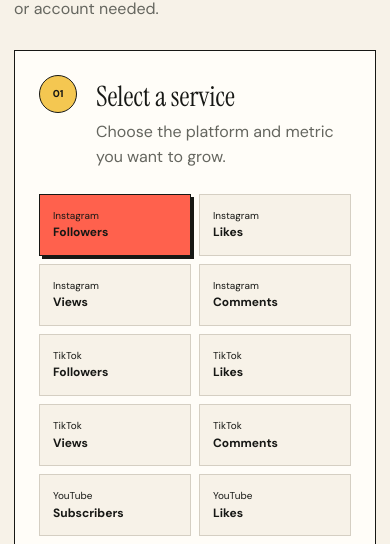
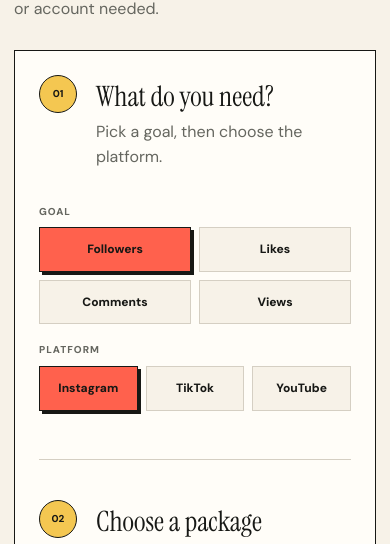
Before and after one commit to masve123/social-current, a Next.js app: page /order in a window 390 px wide. Shown: the part 300-844 px from the top of the page. Built offline with nearby package versions, Linux system fonts and the light colour scheme; no server answers.

Commit message:
Reduce service selection steps on mobile checkout

```diff
--- a/app/globals.css
+++ b/app/globals.css
@@ -249,7 +249,7 @@
 .resource-list svg { transition: transform .2s; }.resource-list a:hover svg { transform: translateX(4px); }
 
 .checkout { display: grid; grid-template-columns: 1fr 380px; gap: 50px; align-items: start; margin-top: 70px; text-align: left; }.checkout__main { padding: 38px; background: var(--white); border: 1px solid var(--ink); }.form-section { display: grid; grid-template-columns: 42px 1fr; gap: 15px; align-items: start; }.form-section--spaced { margin-top: 48px; padding-top: 40px; border-top: 1px solid var(--line); }.step-number { width: 38px; height: 38px; display: grid; place-items: center; border: 1px solid var(--ink); border-radius: 50%; background: var(--gold); font-size: 10px; font-weight: 800; }.form-section h2 { margin: 0; font-family: var(--font-serif); font-size: 28px; font-weight: 400; }.form-section p { margin: 2px 0 0; color: var(--muted); font-size: 12px; }
-.service-options { display: grid; grid-template-columns: repeat(3, 1fr); gap: 8px; margin-top: 24px; }.service-options button { padding: 13px; border: 1px solid var(--line); background: var(--paper); display: flex; flex-direction: column; align-items: start; cursor: pointer; }.service-options button.active { border-color: var(--ink); background: var(--coral); box-shadow: 3px 3px 0 var(--ink); }.service-options span { font-size: 10px; }.service-options strong { font-size: 12px; text-transform: capitalize; }.field-grid { display: grid; grid-template-columns: 1fr 1fr; gap: 14px; margin-top: 25px; }.field-grid label { margin-bottom: 0; }
+.service-options { display: grid; gap: 8px; margin-top: 24px; }.service-options__label { margin-top: 10px; color: var(--muted); font-size: 10px; font-weight: 800; letter-spacing: .1em; text-transform: uppercase; }.service-options__grid { display: grid; gap: 8px; }.service-options__grid--goals { grid-template-columns: repeat(4, minmax(0, 1fr)); }.service-options__grid--platforms { grid-template-columns: repeat(3, minmax(0, 1fr)); }.service-options button { padding: 12px 8px; border: 1px solid var(--line); background: var(--paper); font-size: 12px; font-weight: 750; text-align: center; cursor: pointer; }.service-options button.active { border-color: var(--ink); background: var(--coral); box-shadow: 3px 3px 0 var(--ink); }.service-options button:disabled { opacity: .45; cursor: not-allowed; }.field-grid { display: grid; grid-template-columns: 1fr 1fr; gap: 14px; margin-top: 25px; }.field-grid label { margin-bottom: 0; }
 .quantity-presets { display: grid; grid-template-columns: repeat(4, minmax(0, 1fr)); gap: 8px; margin: 24px 0 20px; }.quantity-presets button { display: flex; flex-direction: column; align-items: flex-start; padding: 10px 12px; border: 1px solid var(--line); background: var(--paper); text-align: left; cursor: pointer; }.quantity-presets button[aria-pressed="true"] { border-color: var(--ink); background: var(--gold); box-shadow: 3px 3px 0 var(--ink); }.quantity-presets strong { font-size: 15px; }.quantity-presets small { color: var(--muted); font-size: 10px; }.target-field { min-width: 0; }.profile-check { display: flex; flex-wrap: wrap; align-items: center; justify-content: space-between; gap: 4px 10px; margin-top: 7px; font-size: 11px; line-height: 1.4; }.profile-check--verified { color: #236b4c; }.profile-check--not_found, .profile-check--private, .profile-check--invalid { color: #b2392c; }.profile-check--unavailable, .profile-check--checking { color: var(--muted); }.profile-check a { display: inline-flex; align-items: center; gap: 4px; text-decoration: underline; text-underline-offset: 2px; }.profile-check a svg { width: 11px; height: 11px; }
 .package-options { display: grid; grid-template-columns: repeat(2, 1fr); gap: 10px; margin-top: 24px; }.package-options > button { display: flex; min-height: 145px; flex-direction: column; gap: 12px; padding: 17px; border: 1px solid var(--line); background: var(--paper); color: var(--ink); text-align: left; cursor: pointer; transition: transform .18s, box-shadow .18s, border-color .18s; }.package-options > button:hover { transform: translateY(-2px); border-color: var(--ink); }.package-options > button.active { border-color: var(--ink); background: var(--mint); box-shadow: 4px 4px 0 var(--ink); }.package-options__heading { display: flex; justify-content: space-between; gap: 12px; }.package-options__heading strong { font-family: var(--font-serif); font-size: 21px; font-weight: 500; }.package-options__heading small { font-size: 9px; font-weight: 800; }.package-options > button > span:nth-child(2) { color: var(--muted); font-size: 11px; line-height: 1.5; }.package-options__facts { display: flex; flex-wrap: wrap; gap: 5px; margin-top: auto; }.package-options__facts small { padding: 4px 6px; border: 1px solid currentColor; font-size: 8px; font-weight: 800; text-transform: uppercase; letter-spacing: .04em; }.comments-field { display: flex; flex-direction: column; gap: 9px; margin-top: 24px; font-size: 12px; font-weight: 750; }.comments-field > span { display: flex; justify-content: space-between; }.comments-field textarea { resize: vertical; }
 .order-summary { position: sticky; top: 105px; padding: 30px; border: 1px solid var(--ink); background: var(--ink); color: var(--paper); }.order-summary h2 { margin: 6px 0 28px; font-family: var(--font-serif); font-size: 34px; font-weight: 400; }.summary-row { display: flex; justify-content: space-between; padding: 13px 0; border-bottom: 1px solid #41423d; font-size: 12px; }.summary-total { display: flex; justify-content: space-between; align-items: end; margin: 25px 0; }.summary-total span { font-size: 12px; }.summary-total strong { font-size: 36px; letter-spacing: -.06em; }.secure-note { display: flex; align-items: center; justify-content: center; gap: 7px; color: #aaa99f; font-size: 10px; }.checkout-note { color: #81817a; font-size: 10px; line-height: 1.5; }.form-message { margin-top: 16px; padding: 12px; border: 1px solid currentColor; font-size: 11px; }.form-message--success { color: var(--mint); }.form-message--error { color: #ff9a8e; }.spin { animation: spin .8s linear infinite; }
@@ -293,7 +293,7 @@
   .section { padding-block: 65px; }.section-heading h2, .benefit-copy h2, .faq-section h2, .seo-content h2, .cta h2 { font-size: 43px; }.services-grid, .article-grid { grid-template-columns: 1fr; }.service-card:last-child, .article-card:last-child { grid-column: auto; }.service-card { min-height: 450px; }.steps article, .steps article + article { grid-template-columns: 42px 65px 1fr; gap: 12px; }.step-icon { width: 62px; height: 62px; }.steps p { margin-top: -24px; }
   .benefit-art { min-height: 440px; }.stamp { width: 100px; height: 100px; left: 22px; font-size: 11px; }.comment-card--one { width: 255px; right: 18px; }.comment-card--two { left: 22px; bottom: 38px; }
   .quote-band__inner { grid-template-columns: 1fr; }.quote-mark { font-size: 65px; }.quote-band__inner > div { grid-column: auto; }.faq-section { gap: 35px; }.cta__inner, .mini-cta .shell { grid-template-columns: 1fr; display: grid; }.cta__inner > div:last-child { text-align: left; }.cta__inner > div:last-child p { justify-content: flex-start; }.mini-cta .button { width: 100%; }
-  .footer__grid { grid-template-columns: 1fr 1fr; gap: 38px; }.footer__bottom { flex-direction: column; }.page-hero { padding-block: 75px; }.page-hero--center { min-height: 570px; }.contact-form, .checkout__main { padding: 24px; }.field-grid { grid-template-columns: 1fr; }.service-options, .quantity-presets { grid-template-columns: 1fr 1fr; }.checkout { margin-top: 48px; }.picker { padding: 20px; box-shadow: 6px 7px 0 var(--ink); }.picker__trust { grid-template-columns: 1fr; }.trust-strip .shell { padding-block: 18px; flex-direction: column; align-items: start; gap: 10px; }
+  .footer__grid { grid-template-columns: 1fr 1fr; gap: 38px; }.footer__bottom { flex-direction: column; }.page-hero { padding-block: 75px; }.page-hero--center { min-height: 570px; }.contact-form, .checkout__main { padding: 24px; }.field-grid { grid-template-columns: 1fr; }.service-options__grid--goals, .quantity-presets { grid-template-columns: 1fr 1fr; }.checkout { margin-top: 48px; }.picker { padding: 20px; box-shadow: 6px 7px 0 var(--ink); }.picker__trust { grid-template-columns: 1fr; }.trust-strip .shell { padding-block: 18px; flex-direction: column; align-items: start; gap: 10px; }
   .input-button { grid-template-columns: 1fr; gap: 8px; }.input-button input { border-right: 1px solid var(--line); }.track-card { padding: 23px; }.track-result, .package-options { grid-template-columns: 1fr; }.track-result div { border-right: 0; border-bottom: 1px solid var(--line); }.article-hero { padding-top: 65px; }.back-link { margin-bottom: 45px; }
   .platform-hero { padding-bottom: 75px; }.platform-hero h1 { font-size: 52px; }.platform-hero p { font-size: 16px; }.service-group__heading { align-items: start; flex-direction: column; }.service-group__heading h2 { font-size: 40px; }.services-grid--2, .services-grid--1, .services-grid--4 { grid-template-columns: 1fr; max-width: none; }.resource-list > a { grid-template-columns: 1fr 22px; gap: 8px; }.resource-list span { grid-column: 1 / -1; }.resource-list strong { font-size: 20px; }.featured-article > div:last-child { padding: 28px; }.featured-article__art { min-height: 240px; }.featured-article__art span { width: 140px; height: 140px; font-size: 60px; }
   .checkout-page { padding-block: 30px 70px; }.page-hero.checkout-page h1 { font-size: 44px; }.checkout-page .checkout { margin-top: 28px; }
--- a/components/order-form.tsx
+++ b/components/order-form.tsx
@@ -38,6 +38,7 @@
   const pricedQuantity = offer.customComments ? Math.max(offerMin, comments.length) : quantity;
   const price = calculateOfferPrice(service, pricedQuantity, offer);
   const profileService = isProfileService(service);
+  const activeGoal = service.metric === "subscribers" ? "followers" : service.metric;
   const parsedProfile = profileService ? parseProfileTarget(service.platform, link) : null;
   const quantityPresets = [...new Set([offerMin, service.baseQuantity, service.baseQuantity * 2, service.baseQuantity * 5]
     .map((value) => Math.min(offerMax, Math.max(offerMin, Math.round(value / offerStep) * offerStep))))];
@@ -122,14 +123,25 @@
       <div className="checkout__main">
         <div className="form-section">
           <span className="step-number">01</span>
-          <div><h2>Select a service</h2><p>Choose the platform and metric you want to grow.</p></div>
+          <div><h2>What do you need?</h2><p>Pick a goal, then choose the platform.</p></div>
         </div>
         <div className="service-options">
-          {services.map((item) => (
-            <button className={serviceSlug === item.slug ? "active" : ""} type="button" key={item.slug} onClick={() => changeService(item.slug)}>
-              <span>{item.platform}</span><strong>{item.metric}</strong>
-            </button>
-          ))}
+          <span className="service-options__label">Goal</span>
+          <div className="service-options__grid service-options__grid--goals">
+            {(["followers", "likes", "comments", "views"] as const).map((goal) => {
+              const metric = goal === "followers" && service.platform === "YouTube" ? "subscribers" : goal;
+              const next = services.find((item) => item.platform === service.platform && item.metric === metric);
+              return <button className={activeGoal === goal ? "active" : ""} type="button" key={goal} onClick={() => next && changeService(next.slug)} disabled={!next} aria-pressed={activeGoal === goal}>{goal === "followers" && service.platform === "YouTube" ? "Subscribers" : goal[0].toUpperCase() + goal.slice(1)}</button>;
+            })}
+          </div>
+          <span className="service-options__label">Platform</span>
+          <div className="service-options__grid service-options__grid--platforms">
+            {(["Instagram", "TikTok", "YouTube"] as const).map((platform) => {
+              const metric = activeGoal === "followers" && platform === "YouTube" ? "subscribers" : activeGoal;
+              const next = services.find((item) => item.platform === platform && item.metric === metric);
+              return <button className={service.platform === platform ? "active" : ""} type="button" key={platform} onClick={() => next && changeService(next.slug)} disabled={!next} aria-pressed={service.platform === platform}>{platform}</button>;
+            })}
+          </div>
         </div>
 
         <div className="form-section form-section--spaced">
```
